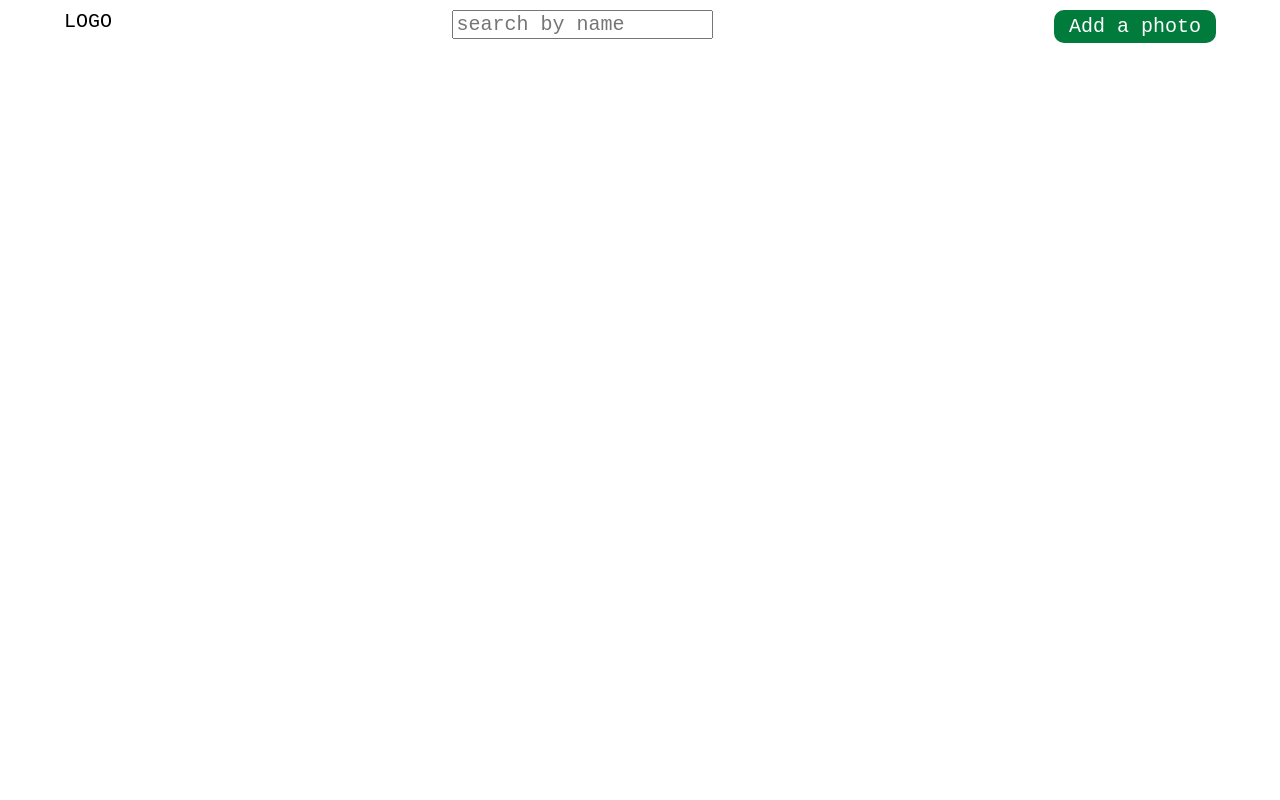
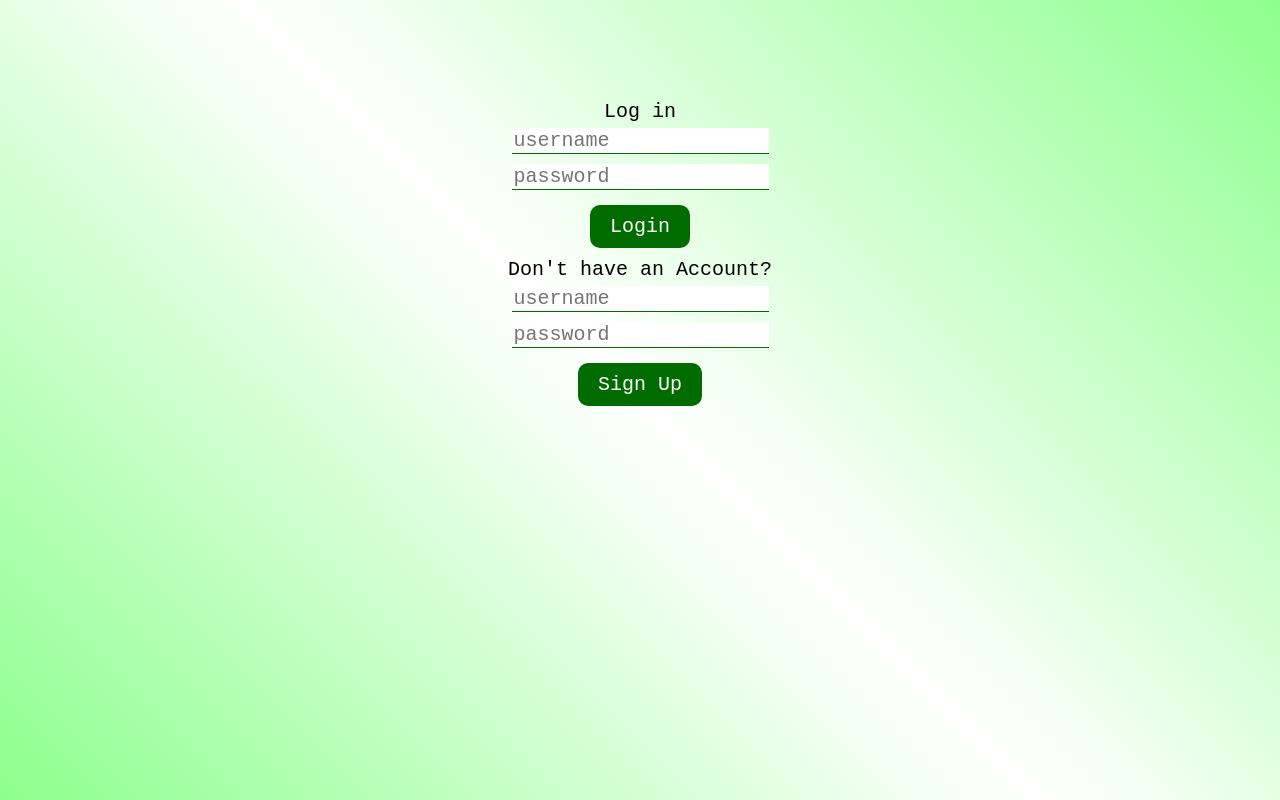
Before and after one commit to SayonilMitra/image-bank, a React (Create React App) app: page / in a window 1280 px wide. Built offline with nearby package versions, Linux system fonts and the light colour scheme; no server answers.

Commit message:
implemented front for login and sign up

```diff
--- a/package.json
+++ b/package.json
@@ -14,6 +14,7 @@
     "nodemon": "^2.0.22",
     "react": "^18.2.0",
     "react-dom": "^18.2.0",
+    "react-router-dom": "^6.10.0",
     "react-scripts": "5.0.1",
     "web-vitals": "^2.1.4"
   },
--- a/src/App.js
+++ b/src/App.js
@@ -1,11 +1,17 @@
 import './App.css';
 import DisplayImages from './Components/DisplayImages';
+import LandingPage from './Components/LandingPage';
+import { BrowserRouter, Routes, Route } from 'react-router-dom';
 
 function App() {
+  let userId = localStorage.getItem('userId')
   return (
-    <div className="App">
-      <DisplayImages />
-    </div>
+    <BrowserRouter>
+      <Routes>
+        <Route path='/' element={userId === null ? <LandingPage /> : <DisplayImages />}></Route>
+        <Route path='/yourpage' element={<DisplayImages />}></Route>
+      </Routes>
+    </BrowserRouter>
   );
 }
 
--- /dev/null
+++ b/src/Components/LandingPage.css
@@ -0,0 +1,39 @@
+.landing-page {
+  background-image: linear-gradient(
+    45deg,
+    rgb(141 255 141),
+    white,
+    rgb(141 255 141)
+  );
+  background-repeat: no-repeat;
+  background-size: cover;
+  height: 100vh;
+  margin: 0;
+  width: 100vw;
+  overflow: hidden;
+}
+
+.landing-page button {
+  background-color: rgb(0, 108, 0);
+  color: white;
+  border: none;
+  border-radius: 10px;
+  padding: 10px 20px;
+  margin: 10px 0;
+  cursor: pointer;
+}
+
+.landing-page input {
+  margin: 5px 0;
+  outline: none;
+  border: none;
+  border-bottom: 1px solid rgb(0, 108, 0);
+}
+
+.inputs {
+  width: 500px;
+  text-align: center;
+  margin-left: auto;
+  margin-right: auto;
+  margin-top: 100px;
+}
--- /dev/null
+++ b/src/Components/LandingPage.js
@@ -0,0 +1,65 @@
+import { useState } from "react"
+import { useNavigate } from "react-router-dom"
+import './LandingPage.css'
+import axios from "axios"
+
+export default function LandingPage() {
+
+    let [username, setUsername] = useState('')
+    let [password, setPassword] = useState('')
+    let [loginMessage, setLoginMessage] = useState('Login')
+    let [signupMessage, setSignupMessage] = useState('Sign Up')
+    const backend = require('../BackEnd/backendLink')
+    let navigate = useNavigate()
+
+    function login() {
+        if (username !== '' && password !== '') {
+            axios.post(`${backend}/login`, {
+                username: username,
+                password: password
+            }).then(res => {
+                if (res.data.message === 'ok') {
+                    localStorage.setItem('userId', res.data.userId)
+                    navigate('/yourpage')
+                } else {
+                    alert(res.data.message)
+                }
+            })
+        } else {
+            alert('Username and Password can not be empty')
+        }
+    }
+
+    function signup() {
+        if (username !== '' && password !== '') {
+            axios.post(`${backend}/signup`, {
+                username: username,
+                password: password
+            }).then(res => {
+                if (res.data === 'ok') {
+                    alert('sign up done! please login')
+                } else {
+                    alert(res.data)
+                }
+            })
+        } else {
+            alert('Username and Password can not be empty')
+        }
+    }
+
+    return <div className="landing-page">
+        <div className="inputs">
+            <div>
+                Log in <br />
+                <input placeholder="username" onChange={(e) => { setUsername(e.target.value) }} /><br />
+                <input placeholder="password" onChange={(e) => { setPassword(e.target.value) }} /><br />
+                <button onClick={login}>{loginMessage}</button>
+            </div>
+            Don't have an Account?<br />
+            <input placeholder="username" onChange={(e) => { setUsername(e.target.value) }} /><br />
+            <input placeholder="password" onChange={(e) => { setPassword(e.target.value) }} /><br />
+            <button onClick={signup}>{signupMessage}</button>
+        </div>
+
+    </div>
+}
--- a/src/Components/NavBar.css
+++ b/src/Components/NavBar.css
@@ -13,3 +13,13 @@
   padding: 5px 15px;
   cursor: pointer;
 }
+
+.log-out {
+  margin: 0 10px;
+  background-color: rgb(123, 43, 0);
+  color: white;
+  border-radius: 10px;
+  border: none;
+  padding: 5px 15px;
+  cursor: pointer;
+}
--- a/src/Components/NavBar.js
+++ b/src/Components/NavBar.js
@@ -1,6 +1,13 @@
 import './NavBar.css'
+import { useNavigate } from 'react-router-dom'
 
 export default function NavBar({ setSearch, setModal }) {
+    let navigate = useNavigate()
+
+    function logout() {
+        localStorage.removeItem('userId')
+        navigate('/')
+    }
 
     return (
         <div className="nav-bar">
@@ -12,6 +19,9 @@ export default function NavBar({ setSearch, setModal }) {
                 <button className="add-photo" onClick={(e) => { setModal(true) }}>
                     Add a photo
                 </button>
+                <button className='log-out' onClick={logout}>
+                    Log out
+                </button>
             </div>
         </div>
     )
```
Also changed, not shown: src/BackEnd/routers/userRouter.js (+7 -2 lines), 1 other file (tests, documents, lock files or other folders).
